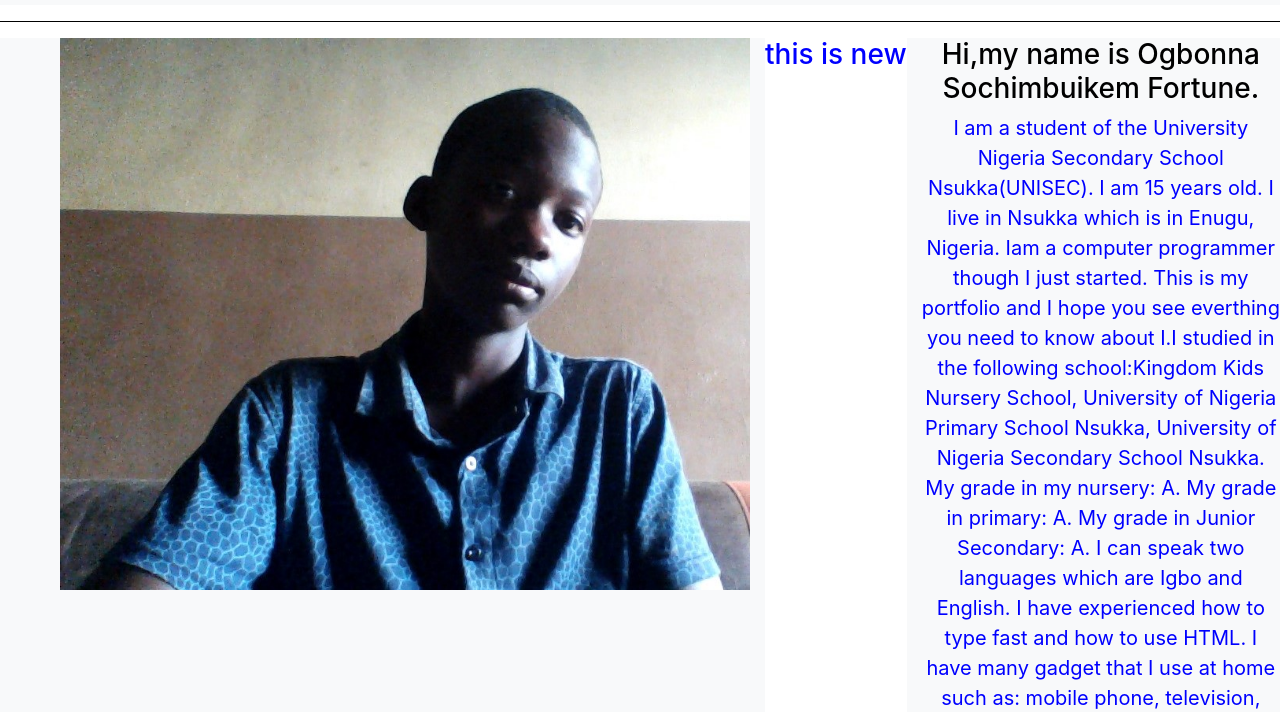
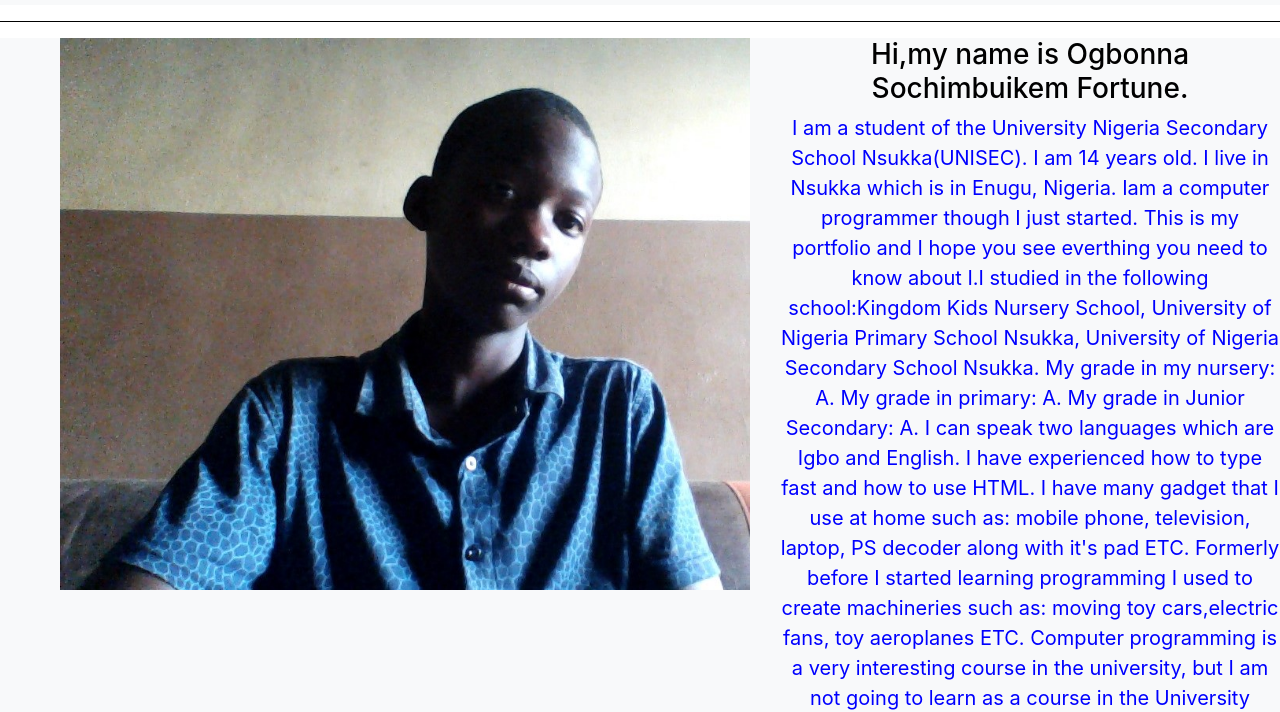
Before and after one commit to Ogbonna5/Ogbonna5, a plain HTML site: page Portfolio.html in a window 1280 px wide. Shown: the part 90-802 px from the top of the page. Drawn offline with nearby package versions, Linux system fonts and the light colour scheme.

Commit message:
first-commit

```diff
--- a/Portfolio.html
+++ b/Portfolio.html
@@ -50,10 +50,9 @@
             <div class="col bg-light">
                     <img src="PIC.jpg" alt="pic/" class="xxx">
             </div>
-            <h3>this is new</h3>
             <div class="col bg-light">
                 <h3 class="qwer">Hi,my name is Ogbonna Sochimbuikem Fortune.</h3>
-                <p>I am a student of the University Nigeria Secondary School Nsukka(UNISEC). I am 15 years old. I live in Nsukka which is in Enugu, Nigeria. Iam a computer programmer though I just started. This is my portfolio and I hope you see everthing you need to know about I.I studied in the following school:Kingdom Kids Nursery School, University of Nigeria Primary School Nsukka, University of Nigeria Secondary School Nsukka. My grade in my nursery: A. My grade in primary: A. My grade in Junior Secondary: A. I can speak two languages which are Igbo and English. I have experienced how to type fast and how to use HTML. I have many gadget that I use at home such as: mobile phone, television, laptop, PS decoder along with it's pad ETC. Formerly before I started learning programming I used to create machineries such as: moving toy cars,electric fans, toy aeroplanes ETC. Computer programming is a very interesting course in the university, but I am not going to learn as a course in the University instead I am going to learn Mechtronics which is the combination of computer programming, chemical engineering, robtics enigineer ETC. For more information call: 07013983338. <a href="INDEX.html" target="_blank">Read more</a></p>
+                <p>I am a student of the University Nigeria Secondary School Nsukka(UNISEC). I am 14 years old. I live in Nsukka which is in Enugu, Nigeria. Iam a computer programmer though I just started. This is my portfolio and I hope you see everthing you need to know about I.I studied in the following school:Kingdom Kids Nursery School, University of Nigeria Primary School Nsukka, University of Nigeria Secondary School Nsukka. My grade in my nursery: A. My grade in primary: A. My grade in Junior Secondary: A. I can speak two languages which are Igbo and English. I have experienced how to type fast and how to use HTML. I have many gadget that I use at home such as: mobile phone, television, laptop, PS decoder along with it's pad ETC. Formerly before I started learning programming I used to create machineries such as: moving toy cars,electric fans, toy aeroplanes ETC. Computer programming is a very interesting course in the university, but I am not going to learn as a course in the University instead I am going to learn Mechtronics which is the combination of computer programming, chemical engineering, robtics enigineer ETC. For more information call: 07013983338. <a href="INDEX.html" target="_blank">Read more</a></p>
             </div>
         </div>
         <div class="ik">
```
